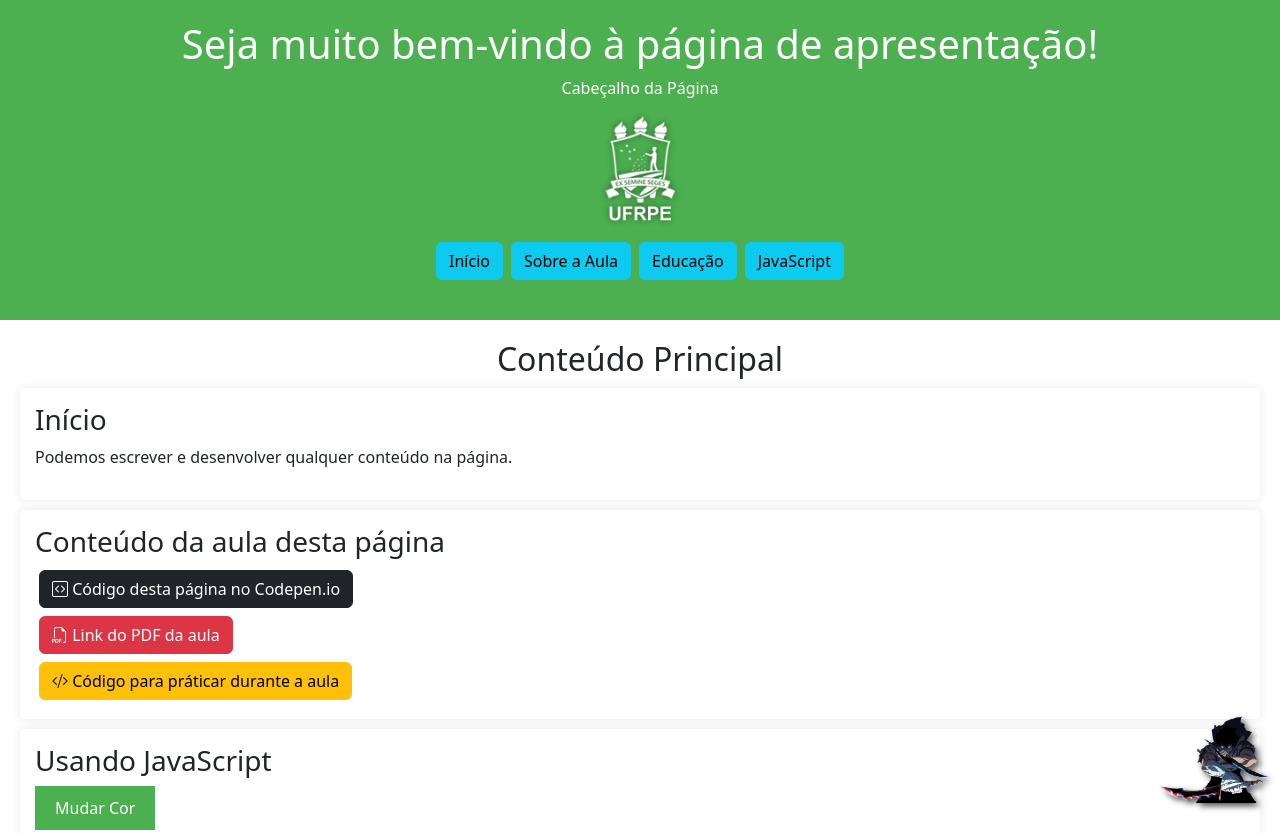
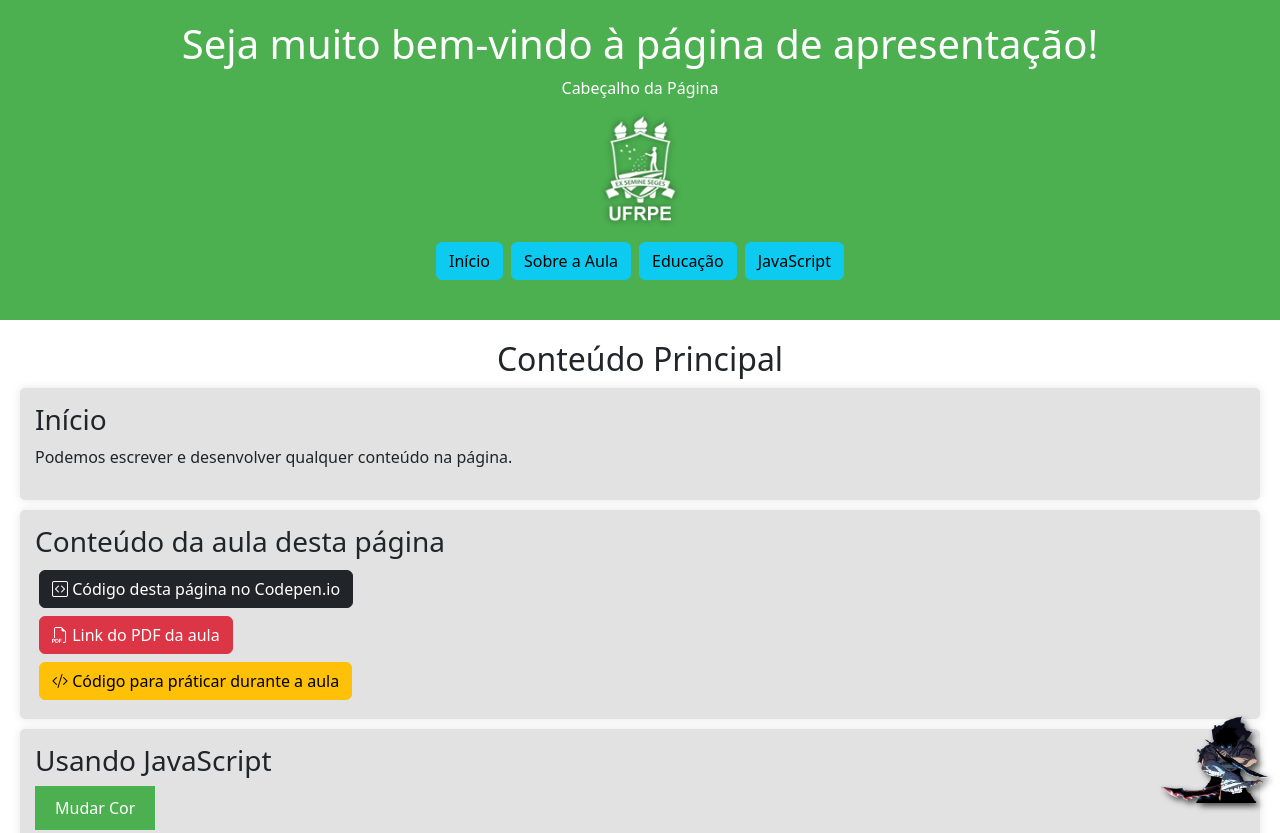
Before and after one commit to lucasact4/UFRPE-education-page-creation-class, a plain HTML site: page index.html in a window 1280 px wide. Shown: the top 833 px of the page. Drawn offline with nearby package versions, Linux system fonts and the light colour scheme.

Commit message:
adjusted class

```diff
--- a/style.css
+++ b/style.css
@@ -28,7 +28,7 @@ main {
     padding: 20px;
 }
 section {
-    background: white;
+    background: rgb(226, 226, 226);
     padding: 15px;
     margin: 10px 0;
     border-radius: 5px;
```
